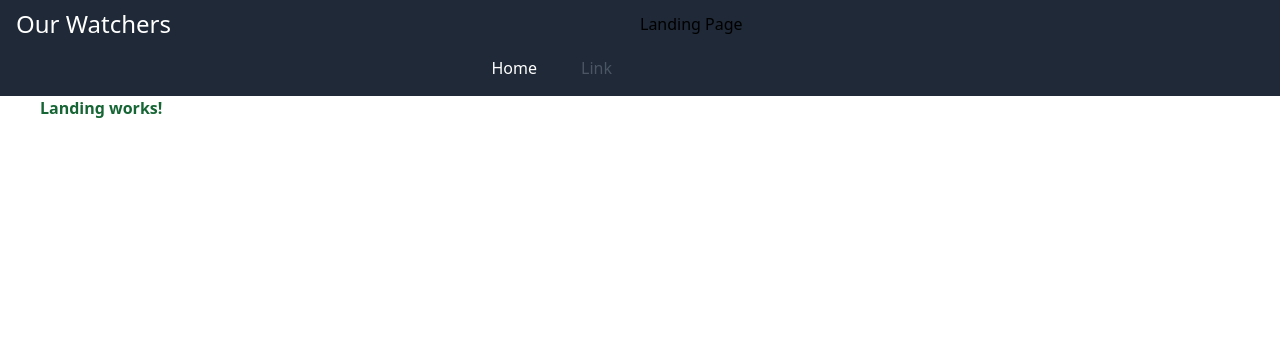
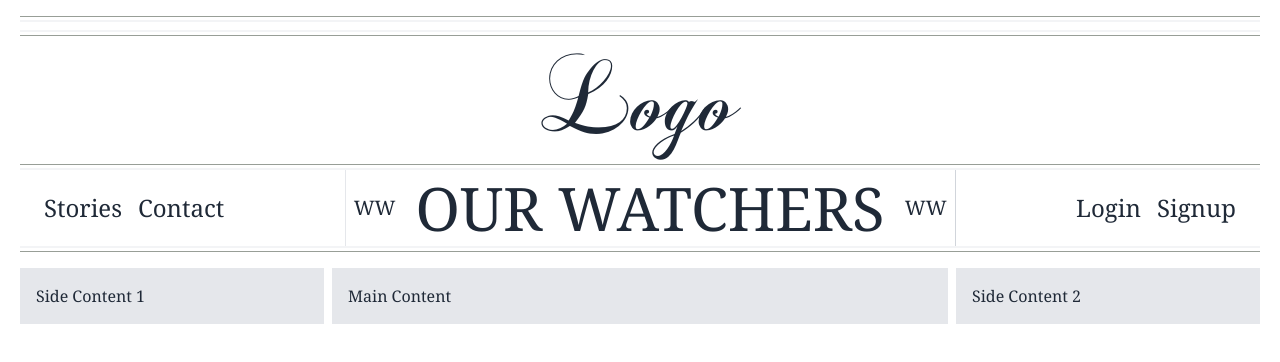
Before and after one commit to Jerrely1618/observers, an Angular app in the folder observers/: page / in a window 1280 px wide. Shown: the top 362 px of the page. Built offline with nearby package versions, Linux system fonts and the light colour scheme.

Commit message:
added daisy, formatter navbar

```diff
--- a/observers/angular.json
+++ b/observers/angular.json
@@ -27,7 +27,12 @@
             "inlineStyleLanguage": "scss",
             "assets": [
               "src/favicon.ico",
-              "src/assets"
+              "src/assets",
+              {
+                "glob": "**/*",
+                "input": "src/assets/fonts/",
+                "output": "/assets/fonts/"
+              }
             ],
             "styles": [
               "src/styles.scss"
--- a/observers/package.json
+++ b/observers/package.json
@@ -21,6 +21,7 @@
     "@angular/platform-server": "^17.3.0",
     "@angular/router": "^17.3.0",
     "@angular/ssr": "^17.3.6",
+    "daisyui": "^4.10.2",
     "express": "^4.18.2",
     "rxjs": "~7.8.0",
     "tslib": "^2.3.0",
--- a/observers/src/app/components/navbar/navbar.component.html
+++ b/observers/src/app/components/navbar/navbar.component.html
@@ -1,22 +1,33 @@
-<nav class="bg-gray-800 p-2 mt-0 w-full">
-    <div class="container mx-auto flex flex-wrap items-center">
-        <div class="flex w-full md:w-1/2 justify-center md:justify-start text-white">
-            <a class="text-white no-underline hover:text-white hover:no-underline" href="#">
-                <span class="text-2xl pl-2"><i class="em em-grinning"></i>Our Watchers</span>
+<nav class="flex flex-col w-full">
+    <div class="custom-double-border py-1"></div>
+    <div class="w-full text-center my-2 sm:my-5 text-4xl sm:text-6xl md:text-8xl font-chopin">Logo</div>
+    <div class="custom-double-border flex justify-between items-center px-1 sm:px-4">    <ul class="nav-links flex items-center text-sm sm:text-lg">
+            <li class="px-1 sm:px-2">
+                <a href="/story"
+                    class="text-sm sm:text-lg md:text-2xl no-underline text-dark hover:text-secondary">Stories</a>
+            </li>
+            <li class="px-1 sm:px-2">
+                <a href="/contact"
+                    class="text-sm sm:text-lg md:text-2xl no-underline text-dark hover:text-secondary">Contact</a>
+            </li>
+        </ul>
+        <div class="px-1 sm:px-2 py-2 bar-home h-full border-l border-r border-l-gray-200 border-r-gray-300">
+            <a href="/" class="flex items-center">
+                <span class="font-thin text-xs sm:text-lg md:text-xl">WW</span>
+                <span class="text-xl sm:text-xl md:text-4xl lg:text-6xl font-semilight text-center mx-1 sm:mx-5">OUR
+                    WATCHERS</span>
+                <span class="font-thin text-xs sm:text-lg md:text-xl">WW</span>
             </a>
         </div>
-        <div class="text=white">{{pageTitle}}</div>
-        <div class="flex w-full pt-2 content-center justify-between md:w-1/2 md:justify-end">
-            <ul class="list-reset flex justify-between flex-1 md:flex-none items-center">
-                <li class="mr-3">
-                    <a class="inline-block py-2 px-4 text-white no-underline" href="#">Home</a>
-                </li>
-                <li class="mr-3">
-                    <a class="inline-block text-gray-600 no-underline hover:text-gray-200 hover:text-underline py-2 px-4"
-                        href="#">Link</a>
-                </li>
-                <!-- More navbar items -->
-            </ul>
-        </div>
+        <ul class="nav-links flex items-center text-sm sm:text-lg">
+            <li class="px-1 sm:px-2">
+                <a href="/auth"
+                    class="text-sm sm:text-lg md:text-2xl no-underline text-dark hover:text-secondary">Login</a>
+            </li>
+            <li class="px-1 sm:px-2">
+                <a href="/auth"
+                    class="text-sm sm:text-lg md:text-2xl no-underline text-dark hover:text-secondary">Signup</a>
+            </li>
+        </ul>
     </div>
 </nav>
--- a/observers/src/app/components/navbar/navbar.component.scss
+++ b/observers/src/app/components/navbar/navbar.component.scss
@@ -0,0 +1,4 @@
+.double-border {
+    border-top: 2px double;
+    border-bottom: 10px double;
+}
--- a/observers/src/app/pages/landing/landing.component.html
+++ b/observers/src/app/pages/landing/landing.component.html
@@ -1,2 +1,14 @@
-<app-navbar [pageTitle]="'Landing Page'"></app-navbar>
-<p class="pl-10 text-green-800 font-bold ">Landing works!</p>
+<div class="p-5">
+    <app-navbar [pageTitle]="'Landing Page'"></app-navbar>
+    <div class="w-full h-full pt-5 grid grid-cols-4 gap-2">
+        <div class="hidden sm:block col-span-1 bg-gray-200 p-4">
+            Side Content 1
+        </div>
+        <div class="col-span-4 w-full h-full sm:col-span-2 bg-gray-200 p-4">
+            Main Content
+        </div>
+        <div class="hidden sm:block col-span-1 bg-gray-200 p-4">
+            Side Content 2
+        </div>
+    </div>
+</div>
--- a/observers/src/index.html
+++ b/observers/src/index.html
@@ -2,7 +2,7 @@
 <html lang="en">
 <head>
   <meta charset="utf-8">
-  <title>Observers</title>
+  <title>Our Watchers</title>
   <base href="/">
   <meta name="viewport" content="width=device-width, initial-scale=1">
   <link rel="icon" type="image/x-icon" href="favicon.ico">
--- a/observers/src/styles.scss
+++ b/observers/src/styles.scss
@@ -1,3 +1,42 @@
 @import "tailwindcss/base";
 @import "tailwindcss/components";
 @import "tailwindcss/utilities";
+@font-face {
+    font-family: 'Chopin';
+    src: url('/assets/fonts/ChopinScript.otf') format('opentype');
+    font-weight: normal;
+    font-style: normal;
+}
+body {
+  @apply font-serif;
+}
+.font-chopin {
+    font-family: 'Chopin', sans-serif;
+}
+@layer components {
+    .custom-double-border {
+        @apply w-full;
+        position: relative;
+        border-top: 2px solid #f3f4f6;
+        border-bottom: 2px solid #f3f4f6;
+    }
+
+    .custom-double-border::before,
+    .custom-double-border::after {
+        content: '';
+        position: absolute;
+        left: 0;
+        right: 0;
+        height: 1px;
+        background: #989e97;
+    }
+
+    .custom-double-border::before {
+        top: -6px;
+    }
+
+    .custom-double-border::after {
+        bottom: -6px;
+
+    }
+}
--- a/observers/tailwind.config.js
+++ b/observers/tailwind.config.js
@@ -1,8 +1,17 @@
 /** @type {import('tailwindcss').Config} */
+const plugin = require('tailwindcss/plugin');
 module.exports = {
   content:  ['./src/**/*.{html,ts}'],
   theme: {
     extend: {},
   },
-  plugins: [],
+  plugins: [require('daisyui'), plugin(function({ addUtilities }) {
+      const newUtilities = {
+        '.double-border': {
+          borderTop: '2px double',
+          borderBottom: '2px double',
+        },
+      };
+      addUtilities(newUtilities);
+    }),],
 }
```
Also changed, not shown: observers/src/assets/fonts/ChopinScript.otf (added), observers/src/assets/insp.txt (added), 1 other file (tests, documents, lock files or other folders).
